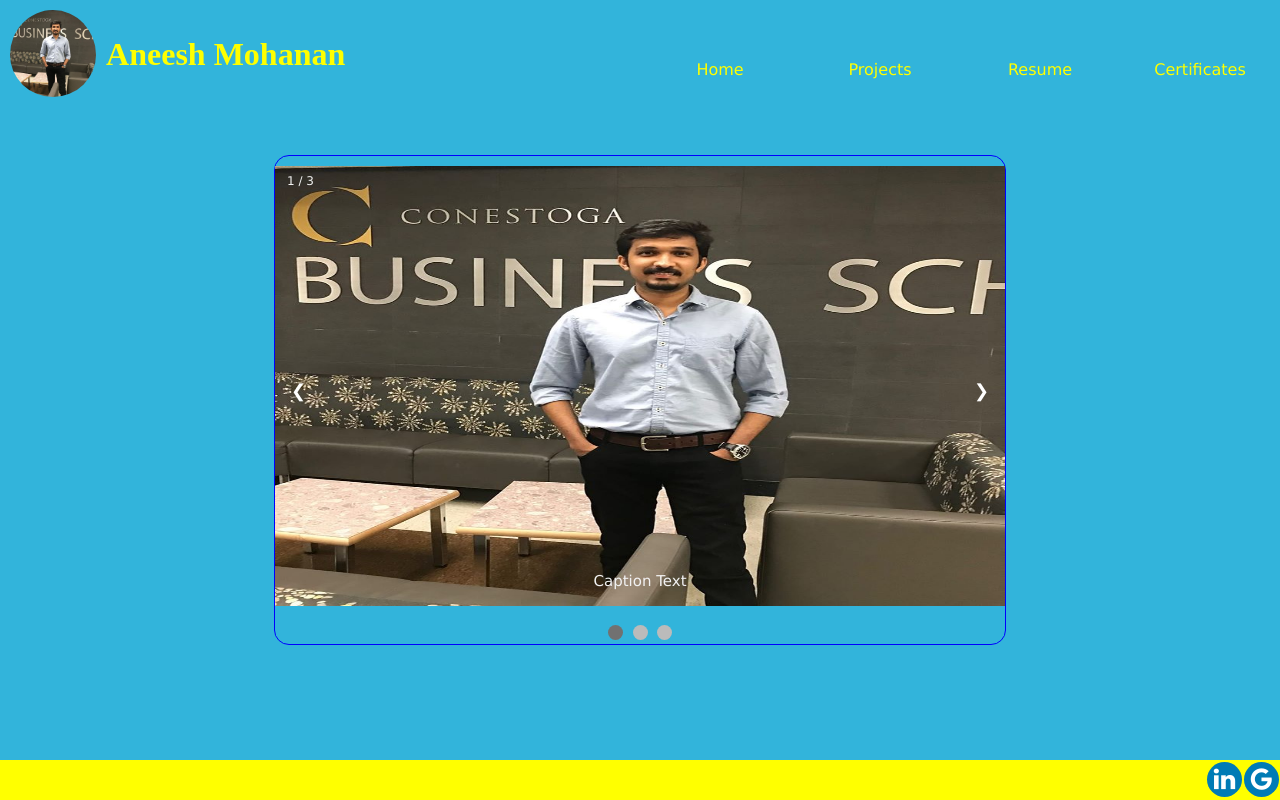
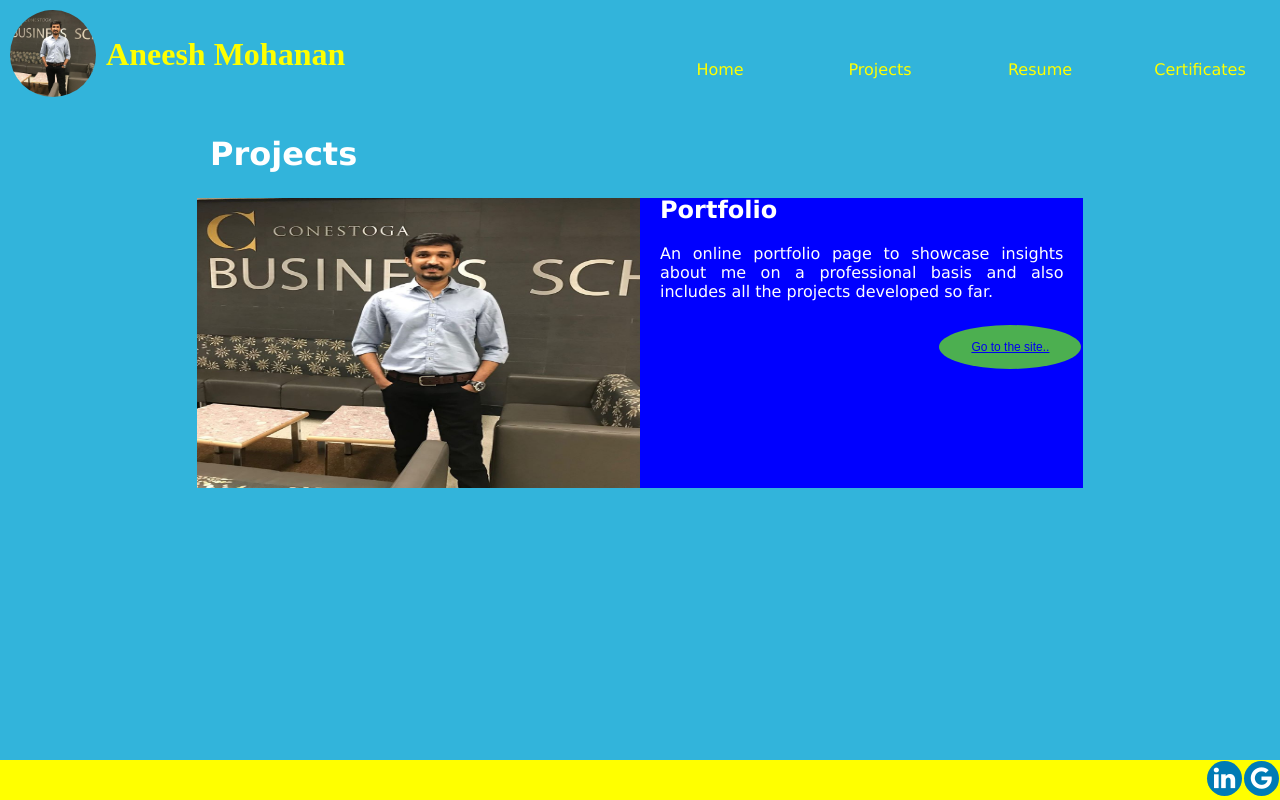
Before and after one commit to aneesh-mohanan/Online-Profile, a Django app: page /projects in a window 1280 px wide. Run offline with Django 3.2, Linux system fonts and the light colour scheme; some web fonts are replaced.

Commit message:
fixed projects page

```diff
--- a/portfolio/templates/home.html
+++ b/portfolio/templates/home.html
@@ -4,7 +4,7 @@
 .about-section{
   margin: auto;
   margin-top: 10px;
-  width: 60%;
+  width: 80%;
   height: 100%;
   border: 1px solid blue;
   border-radius: 15px;
--- a/portfolio/templates/projects.html
+++ b/portfolio/templates/projects.html
@@ -1,200 +1,94 @@
 {% extends 'new_base.html' %}
 
 {% block extra_style %}
-.projects-details-section{
+.all-projects {
   margin: auto;
-  margin-top: 0px;
-  margin-bottom:20px;
-  width: 60%;
-  height: 80%;
-  border: 1px solid blue;
-  border-radius: 15px;
+  padding: 5px;
+  width: 75%;
+  height: 300px;
+  overflow: auto;
 }
 
- .project-tittle{
-  position: relative;
-  bottom: 10px;
+.project-heading{
+  margin-top: 0px;
+  margin-bottom: 0px;
+  margin-left: 180px;
+  padding: 0px;
   color: white;
-  padding-left: 20px;
-  padding-top: 20px;
-  margin:0;
 }
 
-* {
-box-sizing: border-box
+.project-contents{
+ margin: auto;
+ display: block;
+ width: 98%;
+ height: 100%;
 }
 
-body {
-font-family: Verdana, sans-serif;
-margin:0
+.project-image {
+  margin: 0px;
+  padding: 0px;
+  width: 50%;
+  height: 100%;
+  background: red;
+  float:left;
 }
 
-.mySlides {
-display: none
+.project-details {
+  margin: 0px;
+  margin-bottom: 0px;
+  padding-top: 8px;
+  width: 50%;
+  height: 100%;
+  background: blue;
+  float: right;
 }
 
-img {
-vertical-align: middle;
-max-height: 440px;
+.image {
+  width: 100%;
+  height:100%;
+  object-fit: fill;
 }
 
-/* Slideshow container */
-.slideshow-container {
-  max-width: 800px;
-  max-height: 480px;
+.goto-button{
   position: relative;
-  margin: auto;
-  margin-top: 10px;
+  float: right;
+  background-color: #4CAF50; /* Green */
+  border: none;
+  color: white;
+  padding: 15px 32px;
+  text-align: center;
+  text-decoration: none;
+  display: inline-block;
+  font-size: 12px;
+  margin: 4px 2px;
+  border-radius: 50%;
+  cursor: pointer;
+  -webkit-transition-duration: 0.4s; /* Safari */
+  transition-duration: 0.4s;
 }
 
-/* Next & previous buttons */
-.prev, .next {
-  cursor: pointer;
-  position: absolute;
-  top: 50%;
-  width: auto;
-  padding: 16px;
-  margin-top: -22px;
-  color: white;
-  font-weight: bold;
-  font-size: 18px;
-  transition: 0.6s ease;
-  border-radius: 0 3px 3px 0;
-  user-select: none;
+.goto-button:hover {
+  box-shadow: 0 12px 16px 0 rgba(0,0,0,0.24),0 17px 50px 0 rgba(0,0,0,0.19);
 }
 
-/* Position the "next button" to the right */
-.next {
-  right: 0;
-  border-radius: 3px 0 0 3px;
-}
-
-/* On hover, add a black background color with a little bit see-through */
-.prev:hover, .next:hover {
-  background-color: rgba(0,0,0,0.8);
-}
-
-/* Caption text */
-.text {
-  color: #f2f2f2;
-  font-size: 15px;
-  padding: 8px 12px;
-  position: absolute;
-  bottom: 8px;
-  width: 100%;
-  text-align: center;
-}
-
-/* Number text (1/3 etc) */
-.numbertext {
-  color: #f2f2f2;
-  font-size: 12px;
-  padding: 8px 12px;
-  position: absolute;
-  top: 0;
-}
-
-/* The dots/bullets/indicators */
-.dot {
-  cursor: pointer;
-  height: 15px;
-  width: 15px;
-  margin: 0 2px;
-  background-color: #bbb;
-  border-radius: 50%;
-  display: inline-block;
-  transition: background-color 0.6s ease;
-}
-
-.active, .dot:hover {
-  background-color: #717171;
-}
-
-/* Fading animation */
-.fade {
-  -webkit-animation-name: fade;
-  -webkit-animation-duration: 1.5s;
-  animation-name: fade;
-  animation-duration: 1.5s;
-}
-
-@-webkit-keyframes fade {
-  from {opacity: .4}
-  to {opacity: 1}
-}
-
-@keyframes fade {
-  from {opacity: .4}
-  to {opacity: 1}
-}
-
-/* On smaller screens, decrease text size */
-@media only screen and (max-width: 300px) {
-  .prev, .next,.text {font-size: 11px}
-}
 {% endblock %}
 
 {% block content %}
-<div class="projects-details-section">
-  <div class="slideshow-container">
-  {%load static %}
-    <div class="mySlides fade">
-    <div class="numbertext">1 / 3</div>
-    <img src="{% static 'images/Aneesh profile picture.jpg' %}" style="width:100%;height:800px;">
-    <div class="text">Caption Text</div>
-    </div>
+<h1 class="project-heading">Projects</h1>
+<article class="all-projects">
+  <div class="project-contents">
+    <article class="project-image">
+       {%load static %}
+       <a href="{% static 'images/Aneesh profile picture.jpg' %}" target="_blank">
+          <img class="image" alt="Certificate" src="{% static 'images/Aneesh profile picture.jpg' %}">
+        </a>
+    </article>
+    <article class="project-details">
+      <h2>Portfolio</h2>
+      <p>An online portfolio page to showcase insights about me on a professional basis and also includes all the projects developed so far.</p>
+      <button class="goto-button"><a href="http://aneeshmohanan.pythonanywhere.com/" target="_blank"> Go to the site..</a></button>
+    </article>
+  </div>
+</article>
 
-    <div class="mySlides fade">
-    <div class="numbertext">2 / 3</div>
-    <img src="{% static 'images/Aneesh profile picture.jpg' %}" style="width:100%;height:800px;">
-    <div class="text">Caption Two</div>
-    </div>
-
-    <div class="mySlides fade">
-    <div class="numbertext">3 / 3</div>
-    <img src="{% static 'images/Aneesh profile picture.jpg' %}" style="width:100%;height:800px;">
-    <div class="text">Caption Three</div>
-  </div>
-
-<a class="prev" onclick="plusSlides(-1)">&#10094;</a>
-<a class="next" onclick="plusSlides(1)">&#10095;</a>
-
-</div>
-<br>
-
-<div style="text-align:center">
-  <span class="dot" onclick="currentSlide(1)"></span>
-  <span class="dot" onclick="currentSlide(2)"></span>
-  <span class="dot" onclick="currentSlide(3)"></span>
-</div>
-
- </div>
-<script>
-var slideIndex = 1;
-showSlides(slideIndex);
-
-function plusSlides(n) {
-  showSlides(slideIndex += n);
-}
-
-function currentSlide(n) {
-  showSlides(slideIndex = n);
-}
-
-function showSlides(n) {
-  var i;
-  var slides = document.getElementsByClassName("mySlides");
-  var dots = document.getElementsByClassName("dot");
-  if (n > slides.length) {slideIndex = 1}
-  if (n < 1) {slideIndex = slides.length}
-  for (i = 0; i < slides.length; i++) {
-      slides[i].style.display = "none";
-  }
-  for (i = 0; i < dots.length; i++) {
-      dots[i].className = dots[i].className.replace(" active", "");
-  }
-  slides[slideIndex-1].style.display = "block";
-  dots[slideIndex-1].className += " active";
-}
-</script>
 {% endblock %}
--- a/templates/new_base.html
+++ b/templates/new_base.html
@@ -80,11 +80,10 @@
   height: 40px;
   background-color: yellow;
   color: white;
-  text-align: center;
-  overflow: auto;
   margin: 0px;
   float: left;
 }
+
 
 /*Style the profile picture */
 .profile-picture {
@@ -164,7 +163,7 @@
   height: 35px;
   text-align: center;
   text-decoration: none;
-  margin: 2px 1px;
+  margin: 1px 1px;
   border-radius: 50%;
 }
 
```
